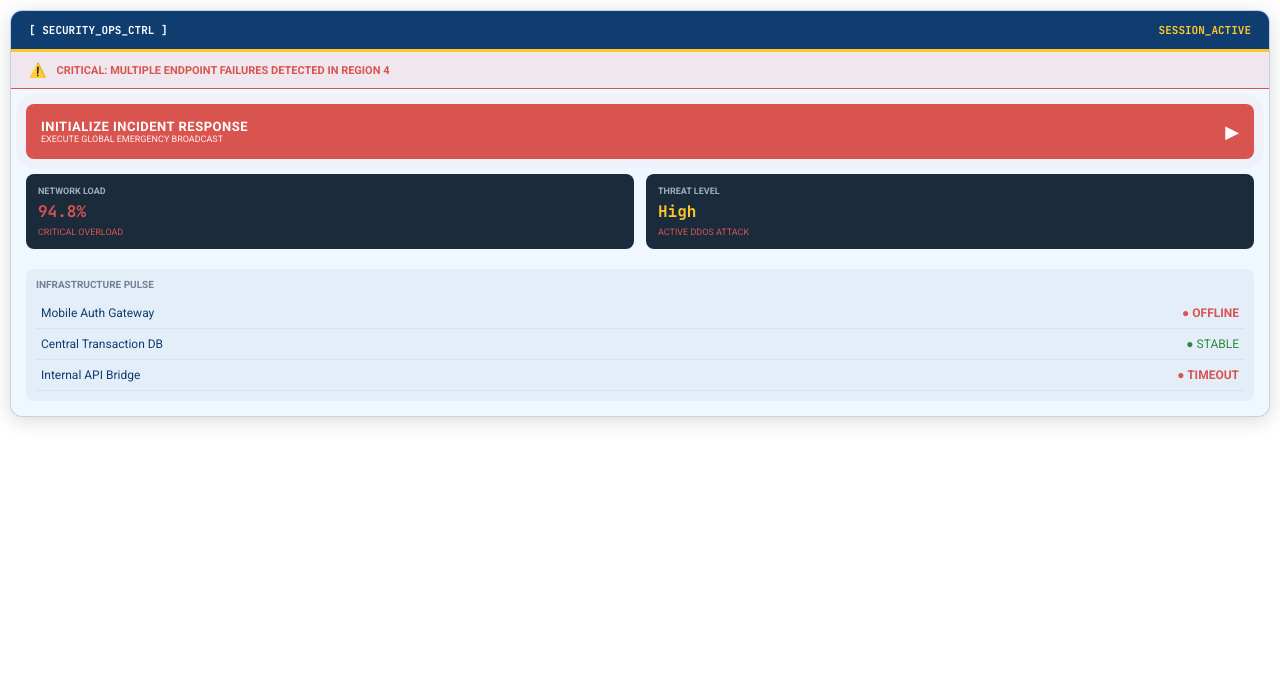
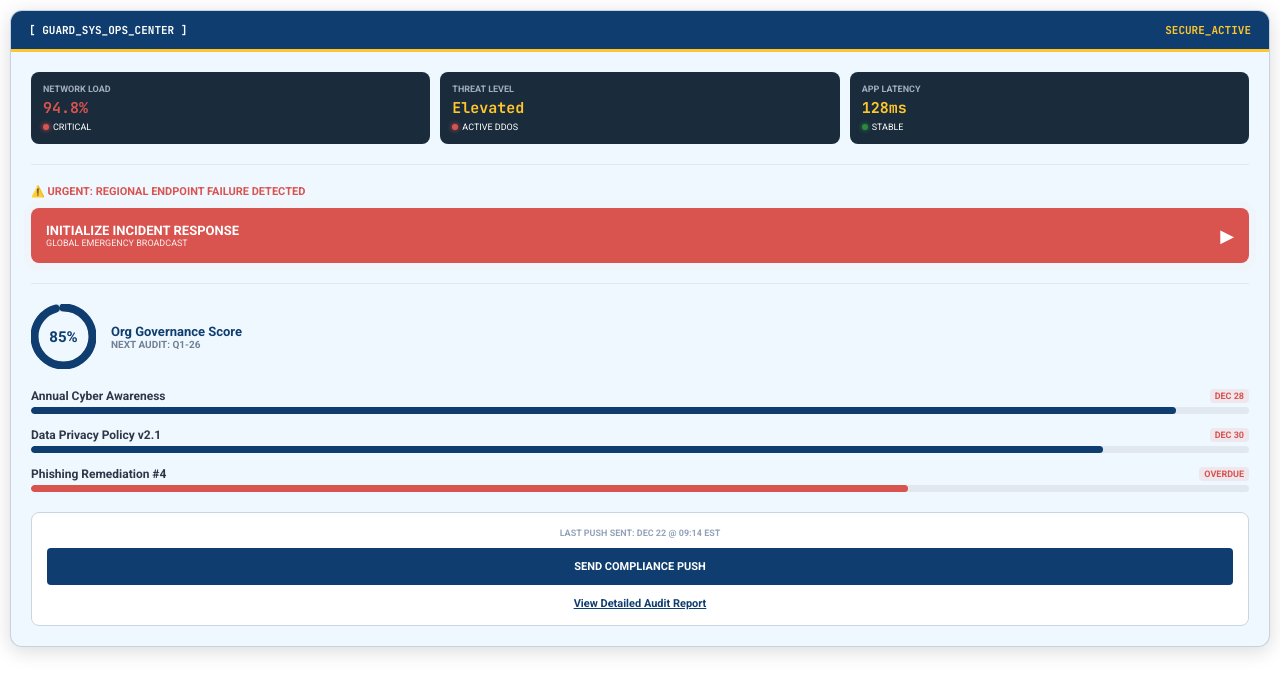
Before and after one commit to jlstaffbase/securitycommandcenter, a plain HTML site: page index.html in a window 1280 px wide. Drawn offline with Linux system fonts and the light colour scheme.

Commit message:
Update index.html

```diff
--- a/index.html
+++ b/index.html
@@ -8,26 +8,27 @@
 
         :root {
             --navy-primary: #0f3d70;
-            --widget-bg: #f0f8ff; /* Alice Blue */
+            --widget-bg: #f0f8ff;
             --internal-dark: #1a2b3c;
             --gold: #FFC72C;
             --danger: #d9534f;
             --success: #2d8a3c;
+            --border-blue: rgba(15, 61, 112, 0.2);
         }
 
         body { font-family: 'Roboto', sans-serif; margin: 0; padding: 10px; background: transparent; }
 
-        .it-leader-widget {
+        .guardian-master-card {
             background: var(--widget-bg);
             border-radius: 12px;
             box-shadow: 0 4px 20px rgba(0,0,0,0.15);
-            border: 1px solid rgba(15, 61, 112, 0.2);
+            border: 1px solid var(--border-blue);
             width: 100%;
             box-sizing: border-box;
             overflow: hidden;
         }
 
-        .it-header {
+        .main-header {
             background: var(--navy-primary);
             color: white;
             padding: 12px 18px;
@@ -40,53 +41,14 @@
             border-bottom: 3px solid var(--gold);
         }
 
-        /* Urgent Alert Header - Explaining the state */
-        .alert-banner {
-            background: rgba(219, 83, 79, 0.1);
-            border-bottom: 1px solid var(--danger);
-            padding: 10px 18px;
-            display: flex;
-            align-items: center;
-            gap: 10px;
-            color: var(--danger);
-            font-size: 11px;
-            font-weight: 700;
-        }
+        .scroll-container { max-height: 800px; overflow-y: auto; padding: 20px; display: flex; flex-direction: column; gap: 20px; }
 
-        .incident-launch-bar {
-            background: var(--danger);
-            color: white;
-            padding: 15px;
-            margin: 15px;
-            border-radius: 8px;
-            display: flex;
-            justify-content: space-between;
-            align-items: center;
-            text-decoration: none;
-            box-shadow: 0 4px 10px rgba(217, 83, 79, 0.4);
-            transition: all 0.2s ease;
-            animation: pulse-border 2s infinite;
-        }
-
-        @keyframes pulse-border {
-            0% { box-shadow: 0 0 0 0 rgba(217, 83, 79, 0.7); }
-            70% { box-shadow: 0 0 0 10px rgba(217, 83, 79, 0); }
-            100% { box-shadow: 0 0 0 0 rgba(217, 83, 79, 0); }
-        }
-
-        .incident-launch-bar:hover { filter: brightness(1.1); transform: translateY(-1px); }
-        .launch-label { font-weight: 700; font-size: 13px; letter-spacing: 0.5px; }
-        .launch-subtext { font-size: 9px; opacity: 0.9; text-transform: uppercase; }
-
-        .it-content-area { padding: 0 15px 15px 15px; }
-
+        /* 1. LIVE OPS PULSE */
         .status-grid {
             display: grid;
-            grid-template-columns: repeat(auto-fit, minmax(130px, 1fr));
-            gap: 12px;
-            margin-top: 10px;
+            grid-template-columns: repeat(auto-fit, minmax(120px, 1fr));
+            gap: 10px;
         }
-
         .ops-card {
             background: var(--internal-dark);
             color: white;
@@ -94,74 +56,155 @@
             border-radius: 8px;
             display: flex;
             flex-direction: column;
-            gap: 5px;
+            gap: 4px;
         }
+        .ops-label { font-size: 9px; color: #a0aec0; text-transform: uppercase; font-weight: 700; }
+        .ops-value { font-family: 'JetBrains Mono', monospace; font-size: 15px; font-weight: 700; color: var(--gold); }
+        .ops-status { font-size: 9px; display: flex; align-items: center; gap: 4px; }
+        .dot { height: 6px; width: 6px; border-radius: 50%; display: inline-block; }
+        .dot-green { background: var(--success); box-shadow: 0 0 5px var(--success); }
+        .dot-red { background: var(--danger); box-shadow: 0 0 5px var(--danger); }
 
-        .ops-label { font-size: 9px; color: #a0aec0; text-transform: uppercase; font-weight: 700; }
-        .ops-value { font-family: 'JetBrains Mono', monospace; font-size: 16px; font-weight: 700; color: var(--gold); }
-
-        .status-dot { height: 7px; width: 7px; border-radius: 50%; display: inline-block; margin-right: 5px; }
-        .dot-green { background: var(--success); box-shadow: 0 0 5px var(--success); }
-        .dot-red { background: var(--danger); box-shadow: 0 0 8px var(--danger); }
-
-        .system-list {
-            margin-top: 20px;
-            background: rgba(15, 61, 112, 0.05);
+        /* 2. EMERGENCY INCIDENT RESPONSE */
+        .incident-area { border-top: 1px solid #e2e8f0; border-bottom: 1px solid #e2e8f0; padding: 20px 0; }
+        .alert-status { color: var(--danger); font-size: 11px; font-weight: 700; margin-bottom: 10px; display: flex; align-items: center; gap: 8px; }
+        .incident-btn {
+            background: var(--danger);
+            color: white;
+            padding: 15px;
             border-radius: 8px;
-            padding: 10px;
-        }
-
-        .sys-item {
             display: flex;
             justify-content: space-between;
-            font-size: 12px;
-            padding: 8px 5px;
-            border-bottom: 1px solid rgba(0,0,0,0.05);
-            color: var(--navy-primary);
+            align-items: center;
+            text-decoration: none;
+            box-shadow: 0 4px 10px rgba(217, 83, 79, 0.3);
+            transition: all 0.2s ease;
+            animation: pulse-border 2s infinite;
         }
+        @keyframes pulse-border {
+            0% { box-shadow: 0 0 0 0 rgba(217, 83, 79, 0.4); }
+            70% { box-shadow: 0 0 0 8px rgba(217, 83, 79, 0); }
+            100% { box-shadow: 0 0 0 0 rgba(217, 83, 79, 0); }
+        }
+        .incident-btn:hover { filter: brightness(1.1); transform: translateY(-1px); }
+
+        /* 3. GOVERNANCE & COMPLIANCE */
+        .master-summary { display: flex; align-items: center; gap: 15px; }
+        .progress-ring { position: relative; width: 65px; height: 65px; flex-shrink: 0; }
+        .ring-svg { transform: rotate(-90deg); width: 65px; height: 65px; }
+        .ring-bg { fill: none; stroke: #e2e8f0; stroke-width: 8; }
+        .ring-fill {
+            fill: none; stroke: var(--navy-primary); stroke-width: 8; stroke-linecap: round;
+            stroke-dasharray: 204; stroke-dashoffset: 30; /* 85% */
+        }
+        .pct-text { position: absolute; top: 50%; left: 50%; transform: translate(-50%, -50%); font-size: 15px; font-weight: 800; color: var(--navy-primary); }
+
+        .tracker-list { display: flex; flex-direction: column; gap: 14px; }
+        .tracker-item { display: flex; flex-direction: column; gap: 4px; }
+        .tracker-meta { display: flex; justify-content: space-between; align-items: flex-end; }
+        .task-name { font-size: 12px; font-weight: 700; color: #2d3748; }
+        .due-date { font-size: 9px; font-weight: 700; color: var(--danger); background: rgba(217, 83, 79, 0.1); padding: 2px 5px; border-radius: 4px; }
+        .bar-container { width: 100%; height: 7px; background: #e2e8f0; border-radius: 10px; overflow: hidden; }
+        .bar-fill { height: 100%; background: var(--navy-primary); border-radius: 10px; }
+
+        /* 4. FOOTER ACTIONS */
+        .action-footer {
+            padding: 15px;
+            background: #ffffff;
+            border-radius: 8px;
+            border: 1px solid #cbd5e0;
+            display: flex;
+            flex-direction: column;
+            align-items: center;
+        }
+        .audit-info { font-size: 9px; color: #94a3b8; margin-bottom: 10px; text-transform: uppercase; font-weight: 700; }
+        .push-btn {
+            background: var(--navy-primary);
+            color: white;
+            width: 100%;
+            padding: 12px;
+            border-radius: 4px;
+            font-size: 11px;
+            font-weight: 700;
+            text-decoration: none;
+            text-align: center;
+            box-sizing: border-box;
+            display: block;
+        }
+        .report-link { display: block; margin-top: 12px; font-size: 11px; color: var(--navy-primary); font-weight: 700; text-decoration: underline; cursor: pointer; }
     </style>
 </head>
 <body>
 
-<div class="it-leader-widget">
-    <div class="it-header">
-        <span>[ SECURITY_OPS_CTRL ]</span>
-        <span style="color: var(--gold);">SESSION_ACTIVE</span>
+<div class="guardian-master-card">
+    <div class="main-header">
+        <span>[ GUARD_SYS_OPS_CENTER ]</span>
+        <span style="color: var(--gold);">SECURE_ACTIVE</span>
     </div>
 
-    <div class="alert-banner">
-        <span style="font-size: 14px;">⚠️</span>
-        <span>CRITICAL: MULTIPLE ENDPOINT FAILURES DETECTED IN REGION 4</span>
-    </div>
+    <div class="scroll-container">
 
-    <a href="https://showcase.staffbase.com/admin/plugin/news/6940250c4234d1545e360eca/new" target="_top" class="incident-launch-bar">
-        <div>
-            <div class="launch-label">INITIALIZE INCIDENT RESPONSE</div>
-            <div class="launch-subtext">Execute Global Emergency Broadcast</div>
-        </div>
-        <div style="font-size: 18px;">▶</div>
-    </a>
-
-    <div class="it-content-area">
         <div class="status-grid">
             <div class="ops-card">
                 <span class="ops-label">Network Load</span>
                 <span class="ops-value" style="color:var(--danger)">94.8%</span>
-                <span style="font-size:9px; color:var(--danger)">CRITICAL OVERLOAD</span>
+                <span class="ops-status"><span class="dot dot-red"></span> CRITICAL</span>
             </div>
             <div class="ops-card">
                 <span class="ops-label">Threat Level</span>
-                <span class="ops-value">High</span>
-                <span style="font-size:9px; color:var(--danger)">ACTIVE DDOS ATTACK</span>
+                <span class="ops-value">Elevated</span>
+                <span class="ops-status"><span class="dot dot-red"></span> ACTIVE DDOS</span>
+            </div>
+            <div class="ops-card">
+                <span class="ops-label">App Latency</span>
+                <span class="ops-value">128ms</span>
+                <span class="ops-status"><span class="dot dot-green"></span> STABLE</span>
             </div>
         </div>
 
-        <div class="system-list">
-            <div style="font-size: 10px; font-weight: 800; color: #718096; margin-bottom: 8px; text-transform: uppercase;">Infrastructure Pulse</div>
-            <div class="sys-item"><span>Mobile Auth Gateway</span><span style="color:var(--danger); font-weight:700;">● OFFLINE</span></div>
-            <div class="sys-item"><span>Central Transaction DB</span><span style="color:var(--success)">● STABLE</span></div>
-            <div class="sys-item"><span>Internal API Bridge</span><span style="color:var(--danger); font-weight:700;">● TIMEOUT</span></div>
+        <div class="incident-area">
+            <div class="alert-status">⚠️ URGENT: REGIONAL ENDPOINT FAILURE DETECTED</div>
+            <a href="https://showcase.staffbase.com/admin/plugin/news/6940250c4234d1545e360eca/new" target="_top" class="incident-btn">
+                <div>
+                    <div style="font-weight:700; font-size:13px;">INITIALIZE INCIDENT RESPONSE</div>
+                    <div style="font-size:9px; opacity:0.9; text-transform:uppercase;">Global Emergency Broadcast</div>
+                </div>
+                <div style="font-size: 18px;">▶</div>
+            </a>
         </div>
+
+        <div class="master-summary">
+            <div class="progress-ring">
+                <svg class="ring-svg"><circle class="ring-bg" cx="32.5" cy="32.5" r="29"></circle><circle class="ring-fill" cx="32.5" cy="32.5" r="29"></circle></svg>
+                <div class="pct-text">85%</div>
+            </div>
+            <div>
+                <div style="font-size:13px; font-weight:700; color:var(--navy-primary);">Org Governance Score</div>
+                <div style="font-size:10px; color:#718096; font-weight:700; text-transform:uppercase;">Next Audit: Q1-26</div>
+            </div>
+        </div>
+
+        <div class="tracker-list">
+            <div class="tracker-item">
+                <div class="tracker-meta"><span class="task-name">Annual Cyber Awareness</span><span class="due-date">DEC 28</span></div>
+                <div class="bar-container"><div class="bar-fill" style="width: 94%;"></div></div>
+            </div>
+            <div class="tracker-item">
+                <div class="tracker-meta"><span class="task-name">Data Privacy Policy v2.1</span><span class="due-date">DEC 30</span></div>
+                <div class="bar-container"><div class="bar-fill" style="width: 88%;"></div></div>
+            </div>
+            <div class="tracker-item">
+                <div class="tracker-meta"><span class="task-name">Phishing Remediation #4</span><span class="due-date">OVERDUE</span></div>
+                <div class="bar-container"><div class="bar-fill" style="width: 72%; background: var(--danger);"></div></div>
+            </div>
+        </div>
+
+        <div class="action-footer">
+            <span class="audit-info">Last push sent: Dec 22 @ 09:14 EST</span>
+            <a href="https://showcase.staffbase.com/admin/plugin/news/6940250c4234d1545e360eca/new" target="_top" class="push-btn">SEND COMPLIANCE PUSH</a>
+            <span class="report-link">View Detailed Audit Report</span>
+        </div>
+
     </div>
 </div>
 
```
